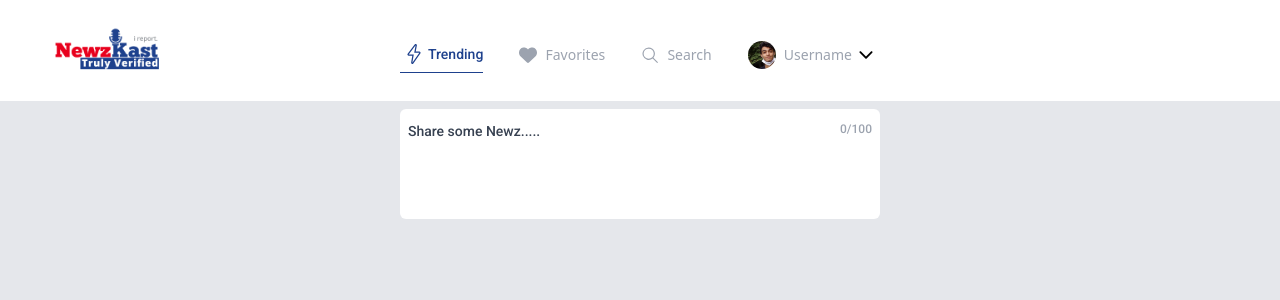
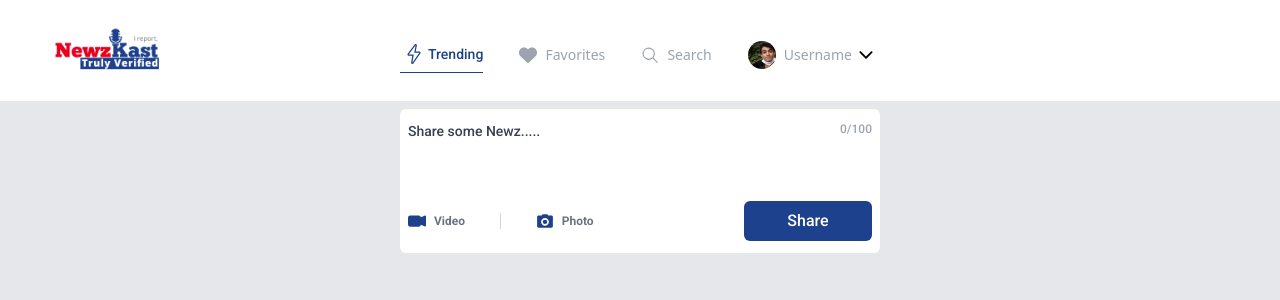
Before and after one commit to pilentboy/NewzCast, a React (Create React App) app: page /home in a window 1280 px wide. Shown: the top 300 px of the page. Built offline with nearby package versions, Linux system fonts and the light colour scheme.

Commit message:
add PostFile compo

```diff
--- a/src/components/home/HomeContent.jsx
+++ b/src/components/home/HomeContent.jsx
@@ -1,6 +1,7 @@
 import SharePost from "../post/SharePost"
 
 function HomeContent() {
+
     return (
         <div className="w-lvw min-h-lvh flex flex-col items-center justify-start py-2 mx-auto bg-gray-200 ">
             <SharePost />
--- a/src/components/landing/MainButton.jsx
+++ b/src/components/landing/MainButton.jsx
@@ -2,7 +2,8 @@
 export default function MainButton({ styles, lgBTN = true, title, type, action }) {
 
     return (
-        <button className={` flex items-center justify-center  rounded-md  text-center  ${lgBTN ? 'w-72' : 'w-32'} ${styles}`} onClick={() => type !== 'submit' ? action() : null} type={type} >
+        <button className={` flex items-center justify-center  rounded-md  text-center  ${lgBTN ? 'w-72' : 'w-32'} ${styles}`}
+        onClick={() => type !== 'submit' ? action() : null} type={type} >
             {title}
         </button >
     )
--- /dev/null
+++ b/src/components/post/PostFile.jsx
@@ -0,0 +1,20 @@
+
+function PostFile({ title, logo, accept }) {
+
+    const handleFileSelect = () => {
+        const input = document.createElement('input');
+        input.type = 'file';
+        input.accept = accept
+        input.click();
+    };
+
+    return (
+        <button type="button" onClick={handleFileSelect} className="flex items-center text-xs font-semibold  space-x-2">
+            {logo}
+            <span className="text-gray-500"> {title} </span>
+        </button>
+
+    )
+}
+
+export default PostFile
--- a/src/components/post/SharePost.jsx
+++ b/src/components/post/SharePost.jsx
@@ -1,12 +1,39 @@
-//share post
 import PostText from "./PostText"
-import { useEffect, useState } from "react"
+import MainButton from '../landing/MainButton'
+import { BsFillCameraVideoFill } from "react-icons/bs";
+import { IoMdCamera } from "react-icons/io";
+import { useState } from "react"
+import PostFile from "./PostFile";
+
 function SharePost() {
     const [postText, setPostText] = useState("")
 
     return (
         <div className="w-[480px] min-h-[110px] duration-500 bg-white rounded-md flex flex-col justify-between px-2 py-3">
             <PostText text={postText} handleChange={setPostText} />
+            <div className="flex justify-between items-center w-full">
+
+
+                <div className="flex items-center justify-between w-2/5 ">
+
+                    <PostFile
+                        title={'Video'}
+                        accept={'video/mp4,video/x-matroska'}
+                        logo={<BsFillCameraVideoFill className="text-lg text-purple-1000" />} />
+
+                    <span className="bg-gray-300 w-[1px] h-4 "></span>
+
+                    <PostFile
+                        title={'Photo'}
+                        accept={'image/*'}
+                        logo={<IoMdCamera className="text-lg text-purple-1000" />} />
+
+                </div>
+
+                <MainButton title={'Share'} lgBTN={false} styles={'bg-purple-1000 text-white p-2'} action={() => alert("share")} />
+
+
+            </div>
         </div>
     )
 }
```
